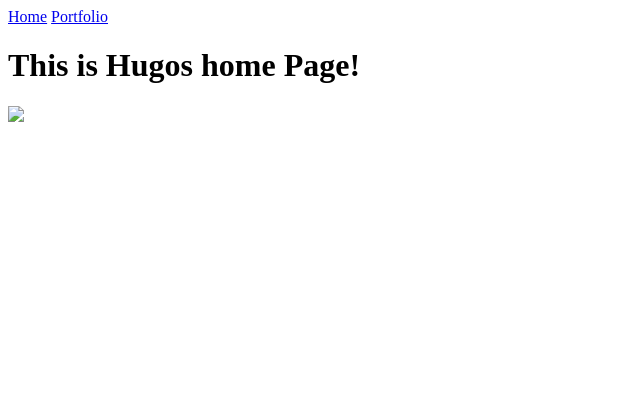
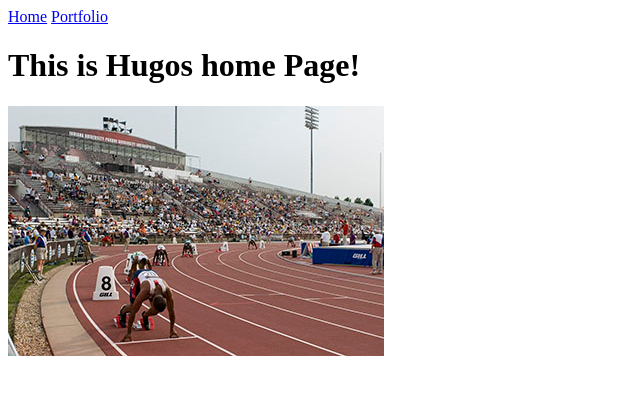
Before and after one commit to hbecerra294/hbecerra294.github.io, a plain HTML site: page my-website/index.html in a window 1280 px wide. Shown: the whole page, without its empty margins (0-640 px from the left). Drawn offline with Linux system fonts and the light colour scheme.

```diff
--- a/my-website/index.html
+++ b/my-website/index.html
@@ -8,6 +8,6 @@
     <a href="index.html">Home</a>
     <a href="portfolio.html">Portfolio</a>
     <h1>This is Hugos home Page!</h1>
-    <img src="images/track.jpg." height="250">
+    <img src="images/track.jpg" height="250">
   </body>
 </html>
```
